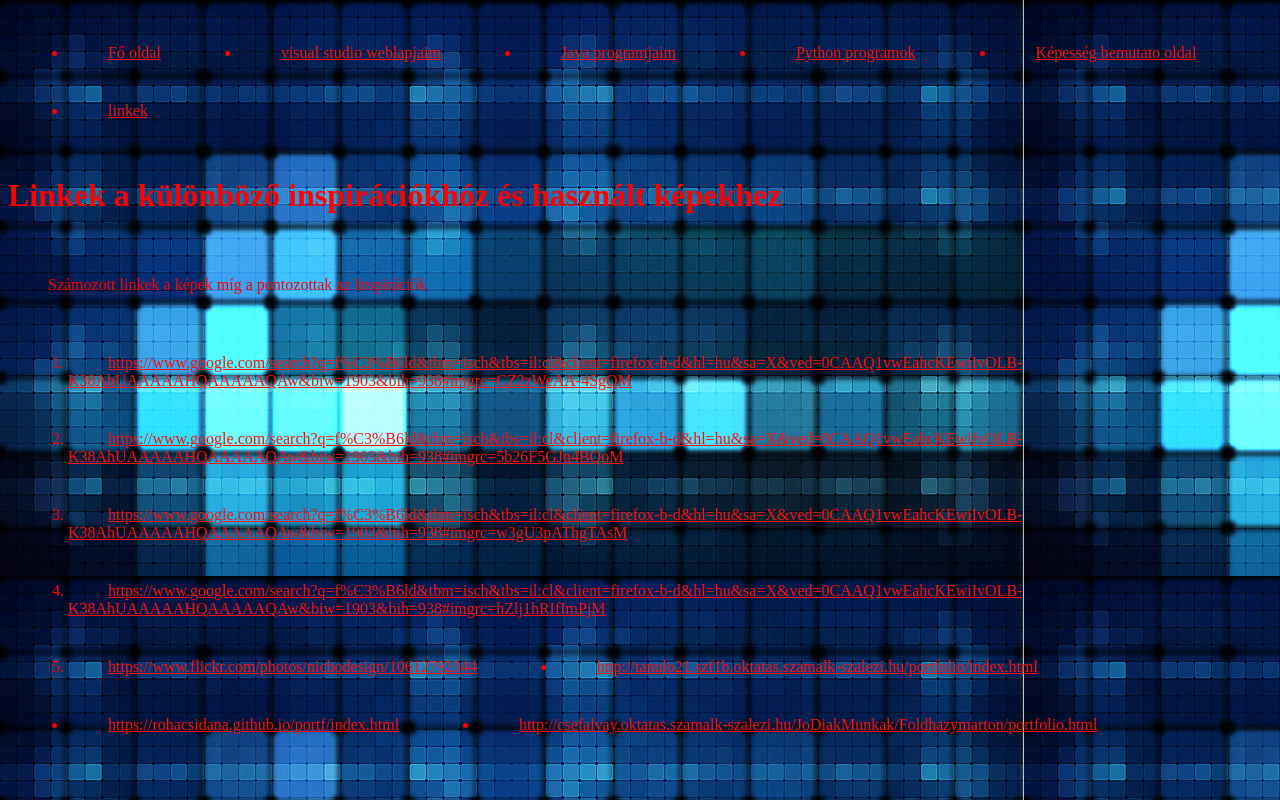
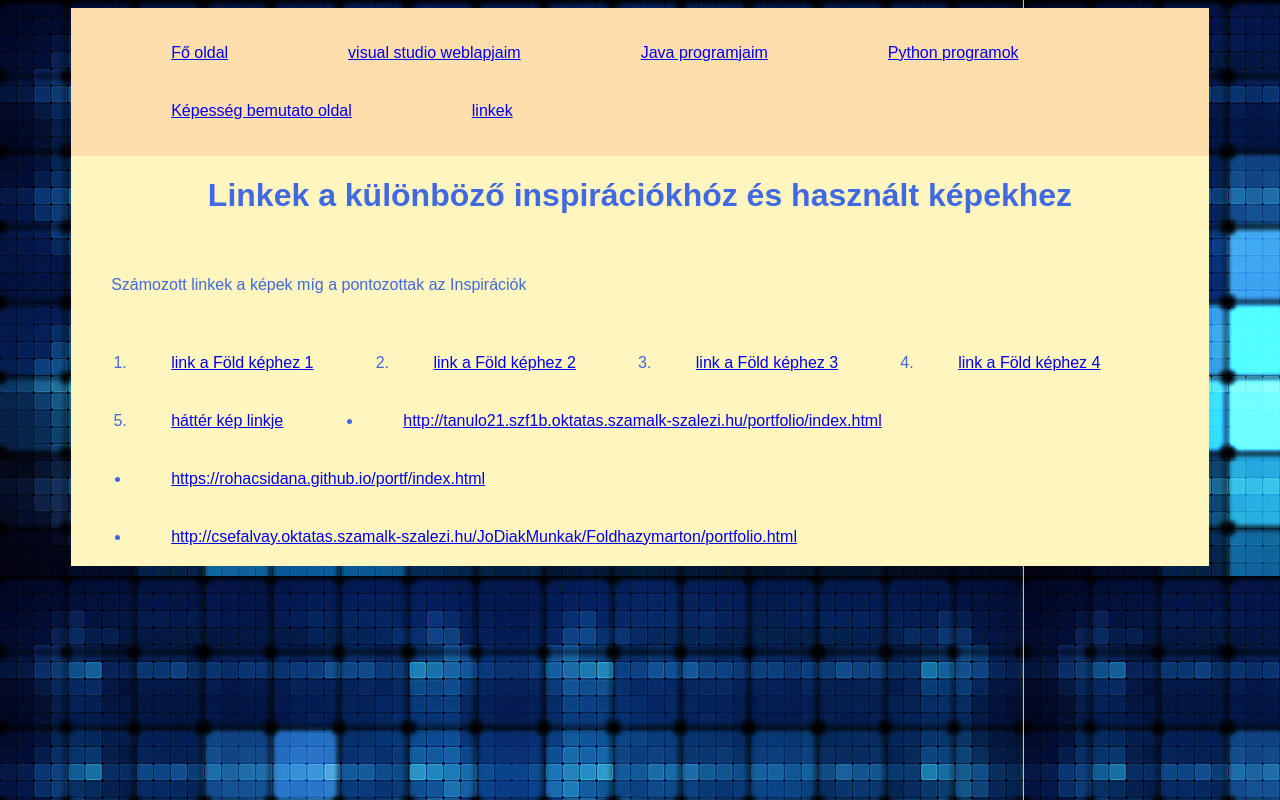
Before and after one commit to dkornel01/dobrocsi_kornel_januari_kotelezo, a plain HTML site: page linkek.html in a window 1280 px wide. Drawn offline with Linux system fonts and the light colour scheme.

Commit message:
javítások

```diff
--- a/kozos.css
+++ b/kozos.css
@@ -1,7 +1,19 @@
 body{
-    font-family: 'Times New Roman', Times, serif;
+    font-family: sans-serif;
     background-image:url(kepek/10612792344_5907c4dfab_b.jpg);
-    color: rgb(255, 0, 0);
+    color: royalblue;
+}
+main {
+    width: 90%;
+    margin: 0 5% 0 5%;
+    background-color: rgb(255, 245, 190);
+}
+nav {
+    background-color:navajowhite ;
+}
+nav ul{
+    list-style: none;
+    border: none;
 }
 p{
     font-size: medium;
@@ -13,16 +25,16 @@ h2{
     font-size: x-large;
 }
 a:link{
-    color: rgb(255, 15, 15);
+    color: red(255, 15, 15);
 }
 a:hover{
-    color: rgb(255, 62, 62);
+    color: green;
 }
 a:active{
-    color: red;
+    color: greenyellow;
 }
 a:visited{
-    color: rgb(209, 0, 157);
+    color:teal;
 }
 
 footer{
--- a/linkek.html
+++ b/linkek.html
@@ -26,11 +26,11 @@
         <article>
             <p>Számozott linkek a képek míg a pontozottak az Inspirációk</p>
             <ol>
-                <li><a href="https://www.google.com/search?q=f%C3%B6ld&tbm=isch&tbs=il:cl&client=firefox-b-d&hl=hu&sa=X&ved=0CAAQ1vwEahcKEwiIvOLB-K38AhUAAAAAHQAAAAAQAw&biw=1903&bih=938#imgrc=CZ2zWeAA-4SgQM">https://www.google.com/search?q=f%C3%B6ld&tbm=isch&tbs=il:cl&client=firefox-b-d&hl=hu&sa=X&ved=0CAAQ1vwEahcKEwiIvOLB-K38AhUAAAAAHQAAAAAQAw&biw=1903&bih=938#imgrc=CZ2zWeAA-4SgQM</a></li>
-                <li><a href="https://www.google.com/search?q=f%C3%B6ld&tbm=isch&tbs=il:cl&client=firefox-b-d&hl=hu&sa=X&ved=0CAAQ1vwEahcKEwiIvOLB-K38AhUAAAAAHQAAAAAQAw&biw=1903&bih=938#imgrc=5b26F5GJn4BQoM">https://www.google.com/search?q=f%C3%B6ld&tbm=isch&tbs=il:cl&client=firefox-b-d&hl=hu&sa=X&ved=0CAAQ1vwEahcKEwiIvOLB-K38AhUAAAAAHQAAAAAQAw&biw=1903&bih=938#imgrc=5b26F5GJn4BQoM</a></li>
-                <li><a href="https://www.google.com/search?q=f%C3%B6ld&tbm=isch&tbs=il:cl&client=firefox-b-d&hl=hu&sa=X&ved=0CAAQ1vwEahcKEwiIvOLB-K38AhUAAAAAHQAAAAAQAw&biw=1903&bih=938#imgrc=w3gU3pAThgTAsM">https://www.google.com/search?q=f%C3%B6ld&tbm=isch&tbs=il:cl&client=firefox-b-d&hl=hu&sa=X&ved=0CAAQ1vwEahcKEwiIvOLB-K38AhUAAAAAHQAAAAAQAw&biw=1903&bih=938#imgrc=w3gU3pAThgTAsM</a></li>
-                <li><a href="https://www.google.com/search?q=f%C3%B6ld&tbm=isch&tbs=il:cl&client=firefox-b-d&hl=hu&sa=X&ved=0CAAQ1vwEahcKEwiIvOLB-K38AhUAAAAAHQAAAAAQAw&biw=1903&bih=938#imgrc=hZlj1hRIfImPjM">https://www.google.com/search?q=f%C3%B6ld&tbm=isch&tbs=il:cl&client=firefox-b-d&hl=hu&sa=X&ved=0CAAQ1vwEahcKEwiIvOLB-K38AhUAAAAAHQAAAAAQAw&biw=1903&bih=938#imgrc=hZlj1hRIfImPjM</a></li>
-                <li><a href="https://www.flickr.com/photos/nichodesign/10612792344">https://www.flickr.com/photos/nichodesign/10612792344</a></li>
+                <li><a href="https://www.google.com/search?q=f%C3%B6ld&tbm=isch&tbs=il:cl&client=firefox-b-d&hl=hu&sa=X&ved=0CAAQ1vwEahcKEwiIvOLB-K38AhUAAAAAHQAAAAAQAw&biw=1903&bih=938#imgrc=CZ2zWeAA-4SgQM">link a Föld képhez 1</a></li>
+                <li><a href="https://www.google.com/search?q=f%C3%B6ld&tbm=isch&tbs=il:cl&client=firefox-b-d&hl=hu&sa=X&ved=0CAAQ1vwEahcKEwiIvOLB-K38AhUAAAAAHQAAAAAQAw&biw=1903&bih=938#imgrc=5b26F5GJn4BQoM">link a Föld képhez 2</a></li>
+                <li><a href="https://www.google.com/search?q=f%C3%B6ld&tbm=isch&tbs=il:cl&client=firefox-b-d&hl=hu&sa=X&ved=0CAAQ1vwEahcKEwiIvOLB-K38AhUAAAAAHQAAAAAQAw&biw=1903&bih=938#imgrc=w3gU3pAThgTAsM">link a Föld képhez 3</a></li>
+                <li><a href="https://www.google.com/search?q=f%C3%B6ld&tbm=isch&tbs=il:cl&client=firefox-b-d&hl=hu&sa=X&ved=0CAAQ1vwEahcKEwiIvOLB-K38AhUAAAAAHQAAAAAQAw&biw=1903&bih=938#imgrc=hZlj1hRIfImPjM">link a Föld képhez 4</a></li>
+                <li><a href="https://www.flickr.com/photos/nichodesign/10612792344">háttér kép linkje</a></li>
             </ol>
             <ul>
                 <li><a href="http://tanulo21.szf1b.oktatas.szamalk-szalezi.hu/portfolio/index.html">http://tanulo21.szf1b.oktatas.szamalk-szalezi.hu/portfolio/index.html</a></li>
--- a/style2.css
+++ b/style2.css
@@ -4,6 +4,7 @@ article{
 
 header{
     grid-area: h;
+    text-align: center;
 }
 footer{
     grid-area: f;
```
